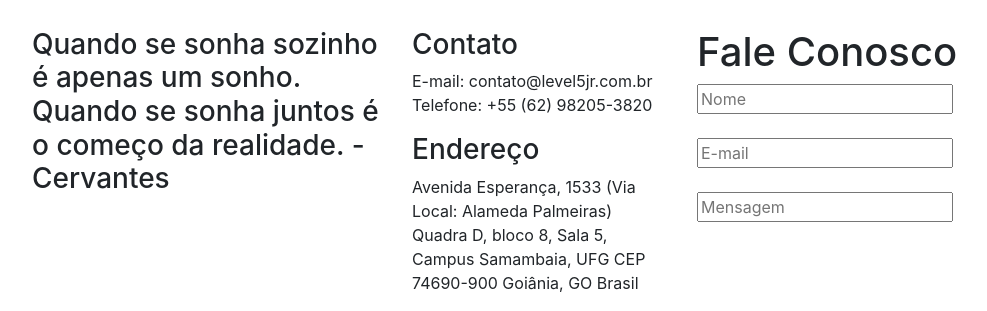
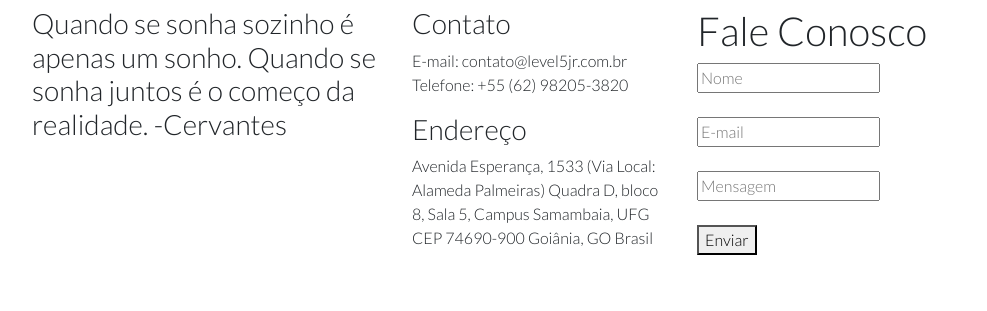
Before and after one commit to brazmatheuslvl/capacitacao, a plain HTML site: page index.html in a window 1280 px wide. Shown: the part 1363-1674 px from the top of the page, without its empty margins (53-1040 px from the left). After the commit the page ends 1629 px from the top, so only its background shows below. Drawn offline with nearby package versions, Linux system fonts and the light colour scheme.

Commit message:
Com Fonte correta

```diff
--- a/index.html
+++ b/index.html
@@ -4,9 +4,10 @@
     <link rel="stylesheet" href="https://stackpath.bootstrapcdn.com/bootstrap/4.3.1/css/bootstrap.min.css"
         integrity="sha384-ggOyR0iXCbMQv3Xipma34MD+dH/1fQ784/j6cY/iJTQUOhcWr7x9JvoRxT2MZw1T" crossorigin="anonymous">
     <link rel="stylesheet" type="text/css" href="levelstyle.css" media="screen" />
+    <link href="https://fonts.googleapis.com/css?family=Lato:300" rel="stylesheet">
 </head>
 
-<body>
+<body style="font-family: 'Lato', sans-serif">
     <div class="container">
         <nav class="navbar navbar-expand-lg navbar-light">
             <div class="container-fluid">
@@ -26,9 +27,9 @@
     <div class="container">
         <div class="row" id="sobre">
             <div class="col-sm-5 col-md-5 col-xl-5">
+
+                <h3>Level 5 - Empresa Júnior de Informática</h3>
                 <p>
-                    Level 5 - Empresa Júnior de Informática
-
                     A Level 5 foi a maneira como os alunos do Instituto de Informática da Universidade Federal de
                     Goiás
                     encontraram para colocarem todo seu conhecimento em prática.
@@ -176,10 +177,10 @@
 
                 <div class="col-sm-3">
                     <h3>Contato</h3>
-                        <p>E-mail: contato@level5jr.com.br
+                    <p>E-mail: contato@level5jr.com.br
                         Telefone: +55 (62) 98205-3820</p>
-                        <h3>Endereço</h3>
-                        <p>Avenida Esperança, 1533
+                    <h3>Endereço</h3>
+                    <p>Avenida Esperança, 1533
                         (Via Local: Alameda Palmeiras)
                         Quadra D, bloco 8,
                         Sala 5, Campus Samambaia, UFG
@@ -193,7 +194,8 @@
                     <div class="contato">
                         <input type="text" placeholder="Nome"><br><br>
                         <input type="text" placeholder="E-mail"><br><br>
-                        <input type="text" placeholder="Mensagem">
+                        <input type="text" placeholder="Mensagem"><br><br>
+                        <button>Enviar</button>
                     </div>
                 </div>
             </div>
```
